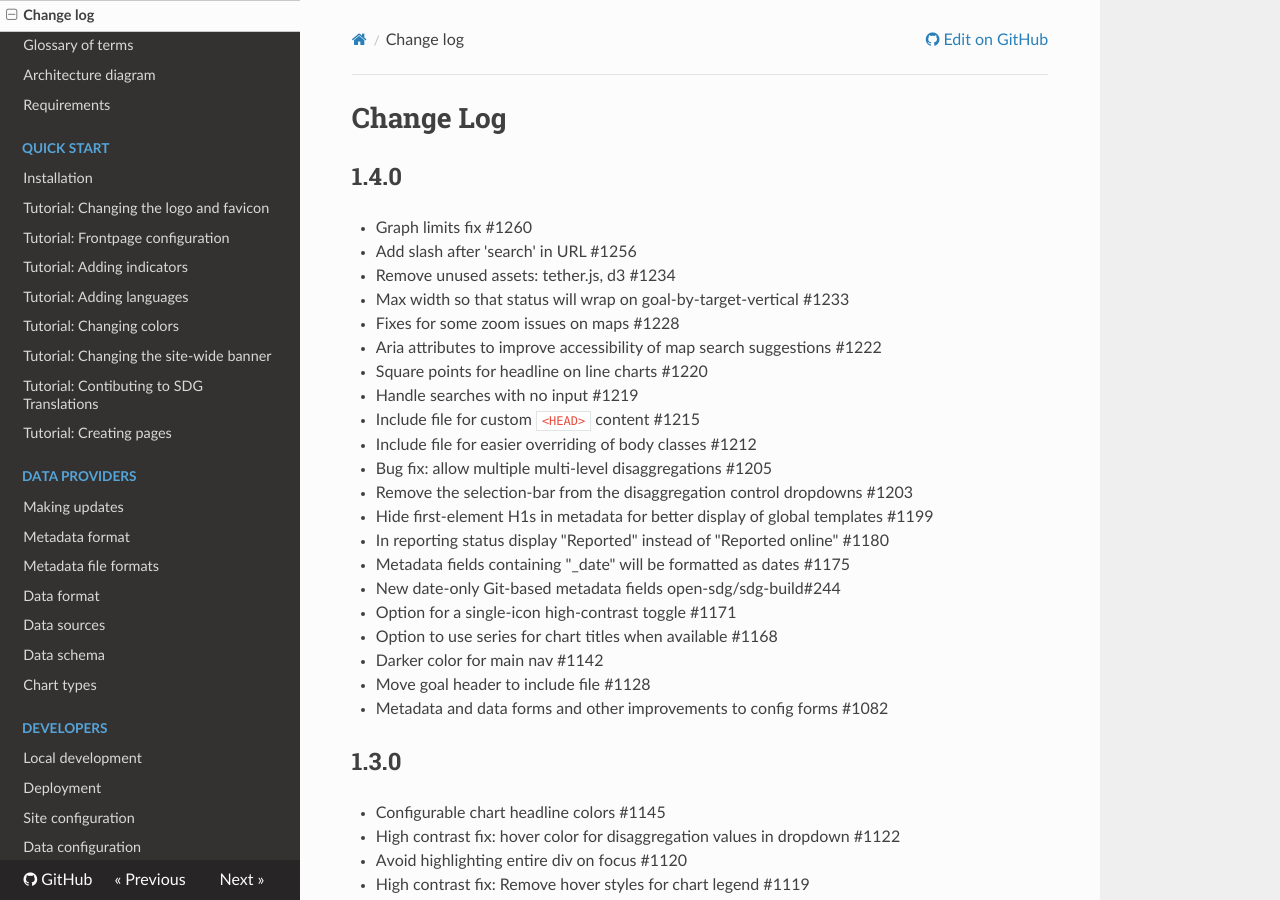
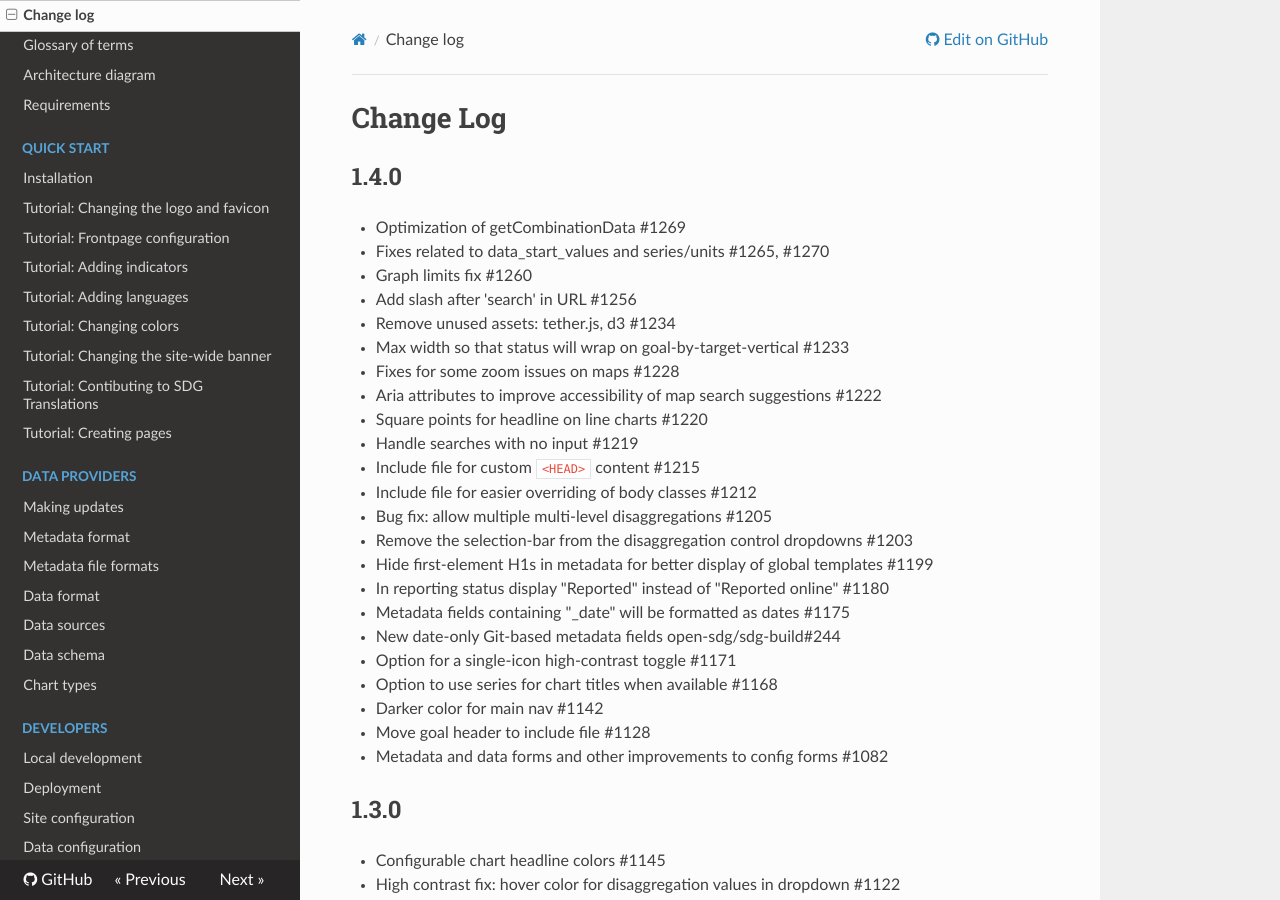
Before and after one commit to open-sdg/open-sdg, an MkDocs documentation site: the page built from docs/changelog.md, in a window 1280 px wide and 900 px high. Built offline with MkDocs 1.6.1, drawn with Linux system fonts in a browser that asks for light colours; nearby versions of some CDN libraries; old or Windows-style settings are respelled for this version of MkDocs.

Commit message:
Add latest changelog entries

```diff
--- a/docs/changelog.md
+++ b/docs/changelog.md
@@ -2,6 +2,8 @@
 
 ## 1.4.0
 
+* Optimization of getCombinationData #1269
+* Fixes related to data_start_values and series/units #1265, #1270
 * Graph limits fix #1260
 * Add slash after 'search' in URL #1256
 * Remove unused assets: tether.js, d3 #1234
```
